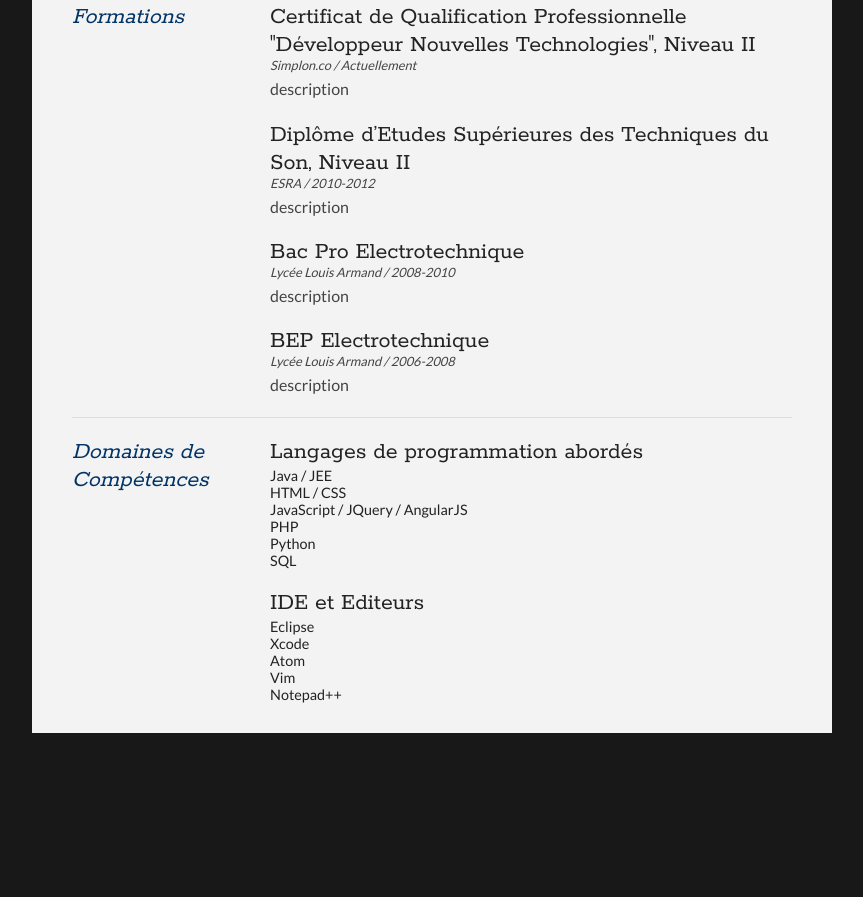
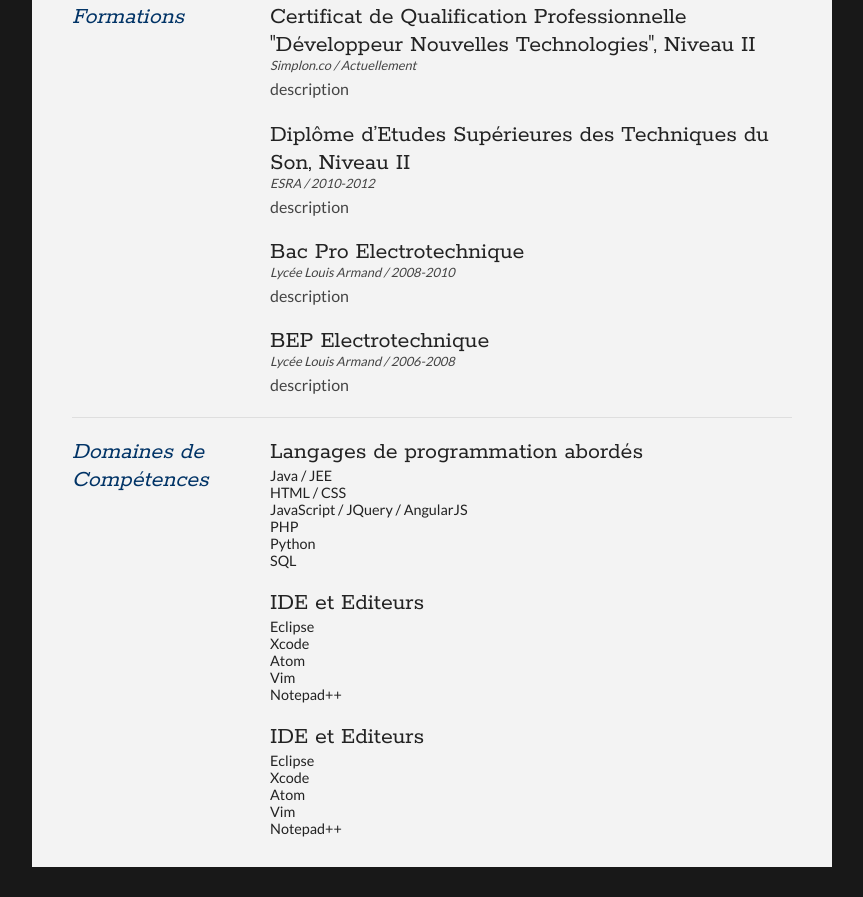
Before and after one commit to KevinLemaire/KevinLemaire.github.io, a plain HTML site: page index.html in a window 1280 px wide. Shown: the part 233-1130 px from the top of the page, without its empty margins (208-1071 px from the left). Before the commit the page ends 996 px from the top, so only its background shows below. Drawn offline with Linux system fonts and the light colour scheme.

Commit message:
rajout d'un nouvel article

```diff
--- a/index.html
+++ b/index.html
@@ -107,6 +107,19 @@
 					<p></p>
 				</article>
 
+				<article>
+					<h2>IDE et Editeurs</h2>
+          <p class="subDetails"></p>
+					<ul>
+					  <li>Eclipse</li>
+            <li>Xcode</li>
+            <li>Atom</li>
+					  <li>Vim</li>
+            <li>Notepad++</li>
+					</ul>
+					<p></p>
+				</article>
+
 			</div>
 			<div class="clear"></div>
 		</section>
```
